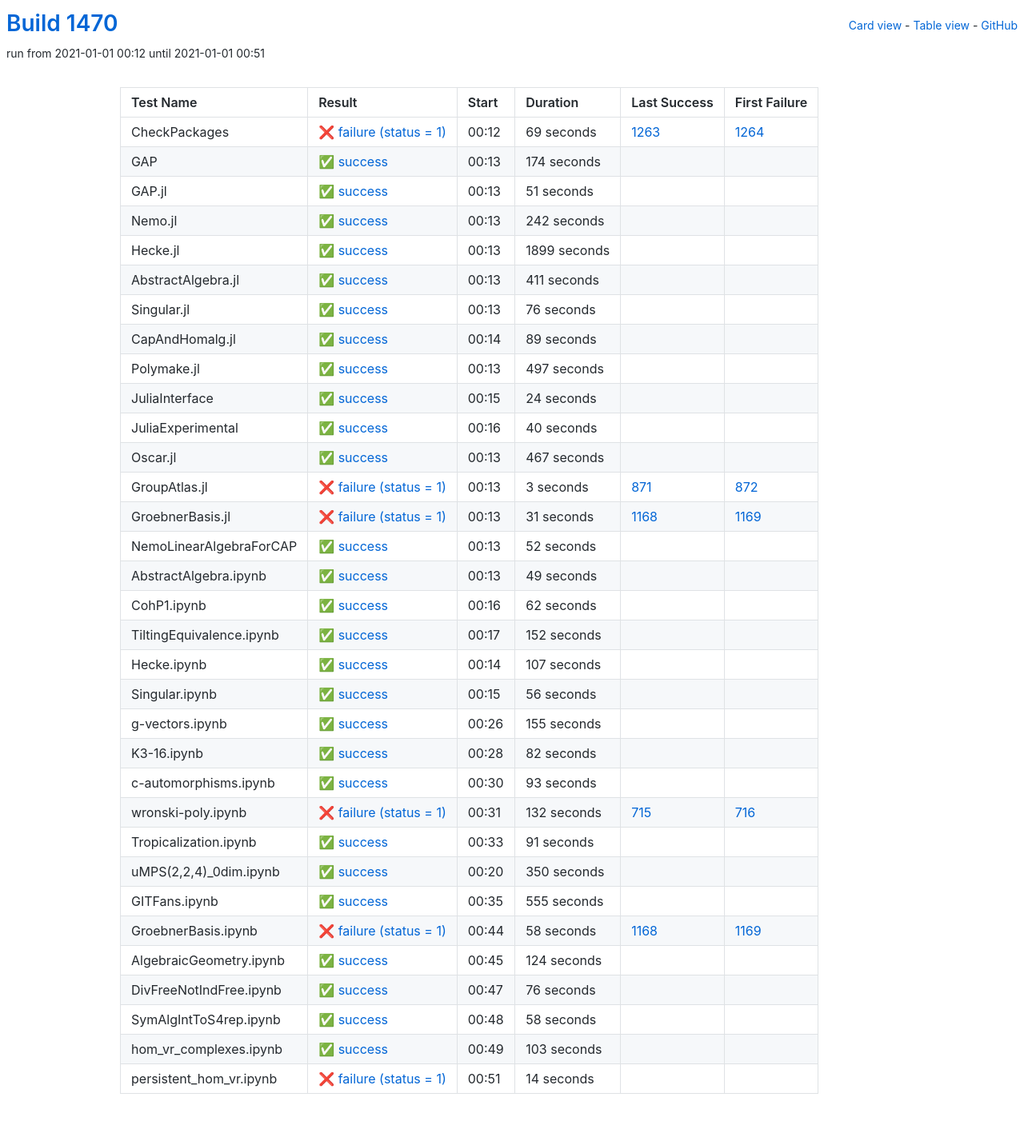
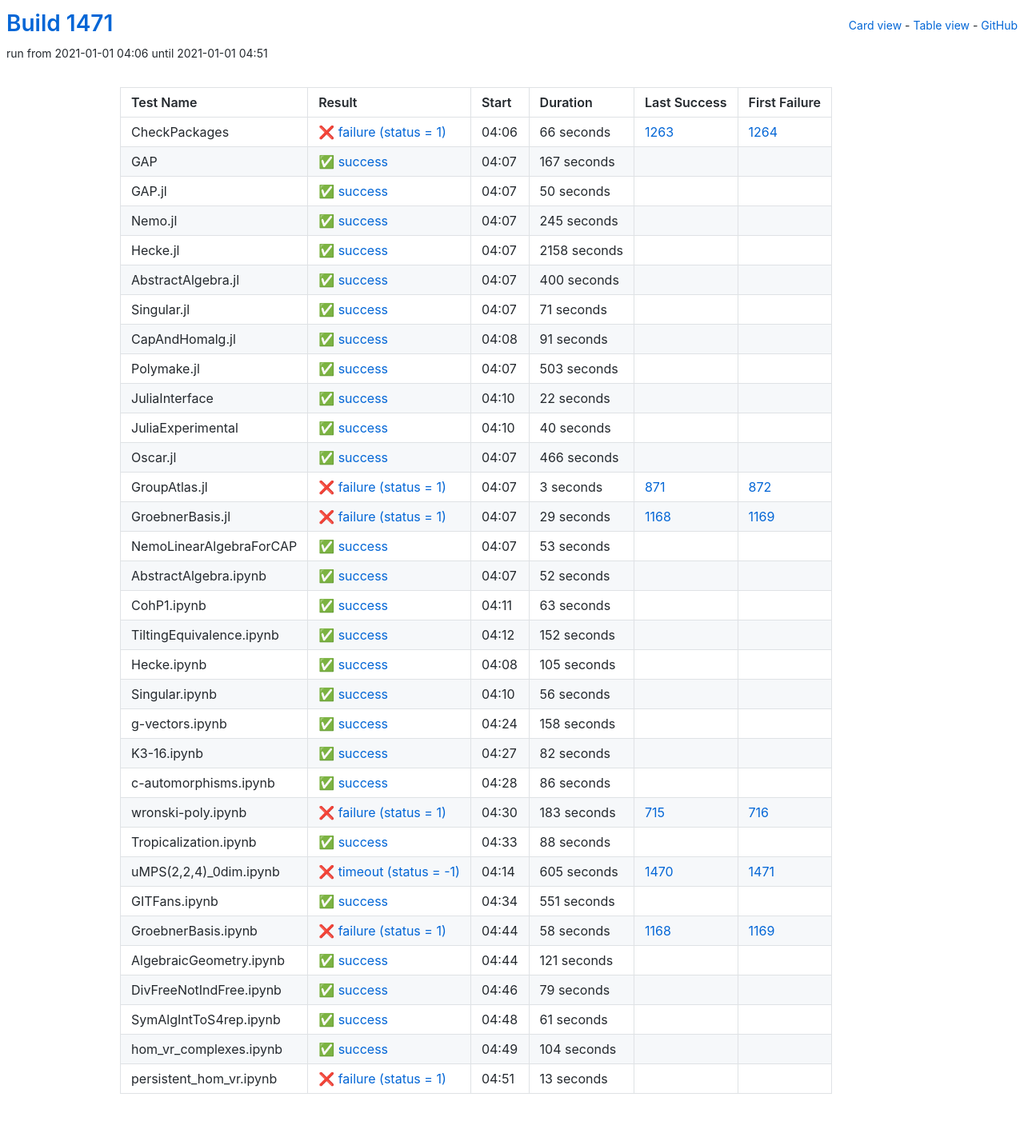
Before and after one commit to oscar-system/oscar-ci-status-stable, a Jekyll site: the page built from table.html, in a window 1280 px wide. Shown: the whole page at 80% size. Built offline with Jekyll 4.4.1, drawn with Linux system fonts in a browser that asks for light colours.

Commit message:
Build #1471

```diff
--- a/_data/ci.yml
+++ b/_data/ci.yml
@@ -1,6 +1,6 @@
 ---
-build: 1470
-build_url: https://oscarci.mathematik.uni-kl.de/job/oscar-stable/1470/
+build: 1471
+build_url: https://oscarci.mathematik.uni-kl.de/job/oscar-stable/1471/
 job: oscar-stable
 organization: oscar-system
 repo: oscar-ci-status-stable
@@ -8,128 +8,128 @@ repourl: https://github.com/oscar-system/oscar-ci-status-stable
 tests:
 - name: CheckPackages
   id: checkpackages
-  log: https://oscarci.mathematik.uni-kl.de/job/oscar-stable/1470/artifact/logs/build-1470/CheckPackages.log
-  start: 2021-01-01 00:12
+  log: https://oscarci.mathematik.uni-kl.de/job/oscar-stable/1471/artifact/logs/build-1471/CheckPackages.log
+  start: 2021-01-01 04:06
   success: false
   exitcode: 1
   status: failure
-  duration: 69
+  duration: 66
   last_success: 1263
   last_success_url: https://oscarci.mathematik.uni-kl.de/job/oscar-stable/1263/
   first_failure: 1264
   first_failure_url: https://oscarci.mathematik.uni-kl.de/job/oscar-stable/1264/
 - name: GAP
   id: gap
-  log: https://oscarci.mathematik.uni-kl.de/job/oscar-stable/1470/artifact/logs/build-1470/GAP.log
-  start: 2021-01-01 00:13
+  log: https://oscarci.mathematik.uni-kl.de/job/oscar-stable/1471/artifact/logs/build-1471/GAP.log
+  start: 2021-01-01 04:07
   success: true
   exitcode: 0
   status: success
-  duration: 174
+  duration: 167
   last_success: false
   last_success_url:
   first_failure: false
   first_failure_url:
 - name: GAP.jl
   id: gap-jl
-  log: https://oscarci.mathematik.uni-kl.de/job/oscar-stable/1470/artifact/logs/build-1470/GAP.jl.log
-  start: 2021-01-01 00:13
+  log: https://oscarci.mathematik.uni-kl.de/job/oscar-stable/1471/artifact/logs/build-1471/GAP.jl.log
+  start: 2021-01-01 04:07
   success: true
   exitcode: 0
   status: success
-  duration: 51
+  duration: 50
   last_success: false
   last_success_url:
   first_failure: false
   first_failure_url:
 - name: Nemo.jl
   id: nemo-jl
-  log: https://oscarci.mathematik.uni-kl.de/job/oscar-stable/1470/artifact/logs/build-1470/Nemo.jl.log
-  start: 2021-01-01 00:13
+  log: https://oscarci.mathematik.uni-kl.de/job/oscar-stable/1471/artifact/logs/build-1471/Nemo.jl.log
+  start: 2021-01-01 04:07
   success: true
   exitcode: 0
   status: success
-  duration: 242
+  duration: 245
   last_success: false
   last_success_url:
   first_failure: false
   first_failure_url:
 - name: Hecke.jl
   id: hecke-jl
-  log: https://oscarci.mathematik.uni-kl.de/job/oscar-stable/1470/artifact/logs/build-1470/Hecke.jl.log
-  start: 2021-01-01 00:13
+  log: https://oscarci.mathematik.uni-kl.de/job/oscar-stable/1471/artifact/logs/build-1471/Hecke.jl.log
+  start: 2021-01-01 04:07
   success: true
   exitcode: 0
   status: success
-  duration: 1899
+  duration: 2158
   last_success: false
   last_success_url:
   first_failure: false
   first_failure_url:
 - name: AbstractAlgebra.jl
   id: abstractalgebra-jl
-  log: https://oscarci.mathematik.uni-kl.de/job/oscar-stable/1470/artifact/logs/build-1470/AbstractAlgebra.jl.log
-  start: 2021-01-01 00:13
+  log: https://oscarci.mathematik.uni-kl.de/job/oscar-stable/1471/artifact/logs/build-1471/AbstractAlgebra.jl.log
+  start: 2021-01-01 04:07
   success: true
   exitcode: 0
   status: success
-  duration: 411
+  duration: 400
   last_success: false
   last_success_url:
   first_failure: false
   first_failure_url:
 - name: Singular.jl
   id: singular-jl
-  log: https://oscarci.mathematik.uni-kl.de/job/oscar-stable/1470/artifact/logs/build-1470/Singular.jl.log
-  start: 2021-01-01 00:13
+  log: https://oscarci.mathematik.uni-kl.de/job/oscar-stable/1471/artifact/logs/build-1471/Singular.jl.log
+  start: 2021-01-01 04:07
   success: true
   exitcode: 0
   status: success
-  duration: 76
+  duration: 71
   last_success: false
   last_success_url:
   first_failure: false
   first_failure_url:
 - name: CapAndHomalg.jl
   id: capandhomalg-jl
-  log: https://oscarci.mathematik.uni-kl.de/job/oscar-stable/1470/artifact/logs/build-1470/CapAndHomalg.jl.log
-  start: 2021-01-01 00:14
+  log: https://oscarci.mathematik.uni-kl.de/job/oscar-stable/1471/artifact/logs/build-1471/CapAndHomalg.jl.log
+  start: 2021-01-01 04:08
   success: true
   exitcode: 0
   status: success
-  duration: 89
+  duration: 91
   last_success: false
   last_success_url:
   first_failure: false
   first_failure_url:
 - name: Polymake.jl
   id: polymake-jl
-  log: https://oscarci.mathematik.uni-kl.de/job/oscar-stable/1470/artifact/logs/build-1470/Polymake.jl.log
-  start: 2021-01-01 00:13
+  log: https://oscarci.mathematik.uni-kl.de/job/oscar-stable/1471/artifact/logs/build-1471/Polymake.jl.log
+  start: 2021-01-01 04:07
   success: true
   exitcode: 0
   status: success
-  duration: 497
+  duration: 503
   last_success: false
   last_success_url:
   first_failure: false
   first_failure_url:
 - name: JuliaInterface
   id: juliainterface
-  log: https://oscarci.mathematik.uni-kl.de/job/oscar-stable/1470/artifact/logs/build-1470/JuliaInterface.log
-  start: 2021-01-01 00:15
+  log: https://oscarci.mathematik.uni-kl.de/job/oscar-stable/1471/artifact/logs/build-1471/JuliaInterface.log
+  start: 2021-01-01 04:10
   success: true
   exitcode: 0
   status: success
-  duration: 24
+  duration: 22
   last_success: false
   last_success_url:
   first_failure: false
   first_failure_url:
 - name: JuliaExperimental
   id: juliaexperimental
-  log: https://oscarci.mathematik.uni-kl.de/job/oscar-stable/1470/artifact/logs/build-1470/JuliaExperimental.log
-  start: 2021-01-01 00:16
+  log: https://oscarci.mathematik.uni-kl.de/job/oscar-stable/1471/artifact/logs/build-1471/JuliaExperimental.log
+  start: 2021-01-01 04:10
   success: true
   exitcode: 0
   status: success
@@ -140,20 +140,20 @@ tests:
   first_failure_url:
 - name: Oscar.jl
   id: oscar-jl
-  log: https://oscarci.mathematik.uni-kl.de/job/oscar-stable/1470/artifact/logs/build-1470/Oscar.jl.log
-  start: 2021-01-01 00:13
+  log: https://oscarci.mathematik.uni-kl.de/job/oscar-stable/1471/artifact/logs/build-1471/Oscar.jl.log
+  start: 2021-01-01 04:07
   success: true
   exitcode: 0
   status: success
-  duration: 467
+  duration: 466
   last_success: false
   last_success_url:
   first_failure: false
   first_failure_url:
 - name: GroupAtlas.jl
   id: groupatlas-jl
-  log: https://oscarci.mathematik.uni-kl.de/job/oscar-stable/1470/artifact/logs/build-1470/GroupAtlas.jl.log
-  start: 2021-01-01 00:13
+  log: https://oscarci.mathematik.uni-kl.de/job/oscar-stable/1471/artifact/logs/build-1471/GroupAtlas.jl.log
+  start: 2021-01-01 04:07
   success: false
   exitcode: 1
   status: failure
@@ -164,20 +164,32 @@ tests:
   first_failure_url: https://oscarci.mathematik.uni-kl.de/job/oscar-stable/872/
 - name: GroebnerBasis.jl
   id: groebnerbasis-jl
-  log: https://oscarci.mathematik.uni-kl.de/job/oscar-stable/1470/artifact/logs/build-1470/GroebnerBasis.jl.log
-  start: 2021-01-01 00:13
+  log: https://oscarci.mathematik.uni-kl.de/job/oscar-stable/1471/artifact/logs/build-1471/GroebnerBasis.jl.log
+  start: 2021-01-01 04:07
   success: false
   exitcode: 1
   status: failure
-  duration: 31
+  duration: 29
   last_success: 1168
   last_success_url: https://oscarci.mathematik.uni-kl.de/job/oscar-stable/1168/
   first_failure: 1169
   first_failure_url: https://oscarci.mathematik.uni-kl.de/job/oscar-stable/1169/
 - name: NemoLinearAlgebraForCAP
   id: nemolinearalgebraforcap
-  log: https://oscarci.mathematik.uni-kl.de/job/oscar-stable/1470/artifact/logs/build-1470/NemoLinearAlgebraForCAP.log
-  start: 2021-01-01 00:13
+  log: https://oscarci.mathematik.uni-kl.de/job/oscar-stable/1471/artifact/logs/build-1471/NemoLinearAlgebraForCAP.log
+  start: 2021-01-01 04:07
+  success: true
+  exitcode: 0
+  status: success
+  duration: 53
+  last_success: false
+  last_success_url:
+  first_failure: false
+  first_failure_url:
+- name: AbstractAlgebra.ipynb
+  id: abstractalgebra-ipynb
+  log: https://oscarci.mathematik.uni-kl.de/job/oscar-stable/1471/artifact/logs/build-1471/AbstractAlgebra.ipynb.log
+  start: 2021-01-01 04:07
   success: true
   exitcode: 0
   status: success
@@ -186,34 +198,22 @@ tests:
   last_success_url:
   first_failure: false
   first_failure_url:
-- name: AbstractAlgebra.ipynb
-  id: abstractalgebra-ipynb
-  log: https://oscarci.mathematik.uni-kl.de/job/oscar-stable/1470/artifact/logs/build-1470/AbstractAlgebra.ipynb.log
-  start: 2021-01-01 00:13
+- name: CohP1.ipynb
+  id: cohp1-ipynb
+  log: https://oscarci.mathematik.uni-kl.de/job/oscar-stable/1471/artifact/logs/build-1471/CohP1.ipynb.log
+  start: 2021-01-01 04:11
   success: true
   exitcode: 0
   status: success
-  duration: 49
-  last_success: false
-  last_success_url:
-  first_failure: false
-  first_failure_url:
-- name: CohP1.ipynb
-  id: cohp1-ipynb
-  log: https://oscarci.mathematik.uni-kl.de/job/oscar-stable/1470/artifact/logs/build-1470/CohP1.ipynb.log
-  start: 2021-01-01 00:16
-  success: true
-  exitcode: 0
-  status: success
-  duration: 62
+  duration: 63
   last_success: false
   last_success_url:
   first_failure: false
   first_failure_url:
 - name: TiltingEquivalence.ipynb
   id: tiltingequivalence-ipynb
-  log: https://oscarci.mathematik.uni-kl.de/job/oscar-stable/1470/artifact/logs/build-1470/TiltingEquivalence.ipynb.log
-  start: 2021-01-01 00:17
+  log: https://oscarci.mathematik.uni-kl.de/job/oscar-stable/1471/artifact/logs/build-1471/TiltingEquivalence.ipynb.log
+  start: 2021-01-01 04:12
   success: true
   exitcode: 0
   status: success
@@ -224,20 +224,20 @@ tests:
   first_failure_url:
 - name: Hecke.ipynb
   id: hecke-ipynb
-  log: https://oscarci.mathematik.uni-kl.de/job/oscar-stable/1470/artifact/logs/build-1470/Hecke.ipynb.log
-  start: 2021-01-01 00:14
+  log: https://oscarci.mathematik.uni-kl.de/job/oscar-stable/1471/artifact/logs/build-1471/Hecke.ipynb.log
+  start: 2021-01-01 04:08
   success: true
   exitcode: 0
   status: success
-  duration: 107
+  duration: 105
   last_success: false
   last_success_url:
   first_failure: false
   first_failure_url:
 - name: Singular.ipynb
   id: singular-ipynb
-  log: https://oscarci.mathematik.uni-kl.de/job/oscar-stable/1470/artifact/logs/build-1470/Singular.ipynb.log
-  start: 2021-01-01 00:15
+  log: https://oscarci.mathematik.uni-kl.de/job/oscar-stable/1471/artifact/logs/build-1471/Singular.ipynb.log
+  start: 2021-01-01 04:10
   success: true
   exitcode: 0
   status: success
@@ -248,20 +248,20 @@ tests:
   first_failure_url:
 - name: g-vectors.ipynb
   id: g-vectors-ipynb
-  log: https://oscarci.mathematik.uni-kl.de/job/oscar-stable/1470/artifact/logs/build-1470/g-vectors.ipynb.log
-  start: 2021-01-01 00:26
+  log: https://oscarci.mathematik.uni-kl.de/job/oscar-stable/1471/artifact/logs/build-1471/g-vectors.ipynb.log
+  start: 2021-01-01 04:24
   success: true
   exitcode: 0
   status: success
-  duration: 155
+  duration: 158
   last_success: false
   last_success_url:
   first_failure: false
   first_failure_url:
 - name: K3-16.ipynb
   id: k3-16-ipynb
-  log: https://oscarci.mathematik.uni-kl.de/job/oscar-stable/1470/artifact/logs/build-1470/K3-16.ipynb.log
-  start: 2021-01-01 00:28
+  log: https://oscarci.mathematik.uni-kl.de/job/oscar-stable/1471/artifact/logs/build-1471/K3-16.ipynb.log
+  start: 2021-01-01 04:27
   success: true
   exitcode: 0
   status: success
@@ -272,68 +272,68 @@ tests:
   first_failure_url:
 - name: c-automorphisms.ipynb
   id: c-automorphisms-ipynb
-  log: https://oscarci.mathematik.uni-kl.de/job/oscar-stable/1470/artifact/logs/build-1470/c-automorphisms.ipynb.log
-  start: 2021-01-01 00:30
+  log: https://oscarci.mathematik.uni-kl.de/job/oscar-stable/1471/artifact/logs/build-1471/c-automorphisms.ipynb.log
+  start: 2021-01-01 04:28
   success: true
   exitcode: 0
   status: success
-  duration: 93
+  duration: 86
   last_success: false
   last_success_url:
   first_failure: false
   first_failure_url:
 - name: wronski-poly.ipynb
   id: wronski-poly-ipynb
-  log: https://oscarci.mathematik.uni-kl.de/job/oscar-stable/1470/artifact/logs/build-1470/wronski-poly.ipynb.log
-  start: 2021-01-01 00:31
+  log: https://oscarci.mathematik.uni-kl.de/job/oscar-stable/1471/artifact/logs/build-1471/wronski-poly.ipynb.log
+  start: 2021-01-01 04:30
   success: false
   exitcode: 1
   status: failure
-  duration: 132
+  duration: 183
   last_success: 715
   last_success_url: https://oscarci.mathematik.uni-kl.de/job/oscar-stable/715/
   first_failure: 716
   first_failure_url: https://oscarci.mathematik.uni-kl.de/job/oscar-stable/716/
 - name: Tropicalization.ipynb
   id: tropicalization-ipynb
-  log: https://oscarci.mathematik.uni-kl.de/job/oscar-stable/1470/artifact/logs/build-1470/Tropicalization.ipynb.log
-  start: 2021-01-01 00:33
+  log: https://oscarci.mathematik.uni-kl.de/job/oscar-stable/1471/artifact/logs/build-1471/Tropicalization.ipynb.log
+  start: 2021-01-01 04:33
   success: true
   exitcode: 0
   status: success
-  duration: 91
+  duration: 88
   last_success: false
   last_success_url:
   first_failure: false
   first_failure_url:
 - name: uMPS(2,2,4)_0dim.ipynb
   id: umps-2-2-4-0dim-ipynb
-  log: https://oscarci.mathematik.uni-kl.de/job/oscar-stable/1470/artifact/logs/build-1470/uMPS-2-2-4-_0dim.ipynb.log
-  start: 2021-01-01 00:20
+  log: https://oscarci.mathematik.uni-kl.de/job/oscar-stable/1471/artifact/logs/build-1471/uMPS-2-2-4-_0dim.ipynb.log
+  start: 2021-01-01 04:14
+  success: false
+  exitcode: -1
+  status: timeout
+  duration: 605
+  last_success: 1470
+  last_success_url: https://oscarci.mathematik.uni-kl.de/job/oscar-stable/1470/
+  first_failure: 1471
+  first_failure_url: https://oscarci.mathematik.uni-kl.de/job/oscar-stable/1471/
+- name: GITFans.ipynb
+  id: gitfans-ipynb
+  log: https://oscarci.mathematik.uni-kl.de/job/oscar-stable/1471/artifact/logs/build-1471/GITFans.ipynb.log
+  start: 2021-01-01 04:34
   success: true
   exitcode: 0
   status: success
-  duration: 350
-  last_success: false
-  last_success_url:
-  first_failure: false
-  first_failure_url:
-- name: GITFans.ipynb
-  id: gitfans-ipynb
-  log: https://oscarci.mathematik.uni-kl.de/job/oscar-stable/1470/artifact/logs/build-1470/GITFans.ipynb.log
-  start: 2021-01-01 00:35
-  success: true
-  exitcode: 0
-  status: success
-  duration: 555
+  duration: 551
   last_success: false
   last_success_url:
   first_failure: false
   first_failure_url:
 - name: GroebnerBasis.ipynb
   id: groebnerbasis-ipynb
-  log: https://oscarci.mathematik.uni-kl.de/job/oscar-stable/1470/artifact/logs/build-1470/GroebnerBasis.ipynb.log
-  start: 2021-01-01 00:44
+  log: https://oscarci.mathematik.uni-kl.de/job/oscar-stable/1471/artifact/logs/build-1471/GroebnerBasis.ipynb.log
+  start: 2021-01-01 04:44
   success: false
   exitcode: 1
   status: failure
@@ -344,60 +344,60 @@ tests:
   first_failure_url: https://oscarci.mathematik.uni-kl.de/job/oscar-stable/1169/
 - name: AlgebraicGeometry.ipynb
   id: algebraicgeometry-ipynb
-  log: https://oscarci.mathematik.uni-kl.de/job/oscar-stable/1470/artifact/logs/build-1470/AlgebraicGeometry.ipynb.log
-  start: 2021-01-01 00:45
+  log: https://oscarci.mathematik.uni-kl.de/job/oscar-stable/1471/artifact/logs/build-1471/AlgebraicGeometry.ipynb.log
+  start: 2021-01-01 04:44
   success: true
   exitcode: 0
   status: success
-  duration: 124
+  duration: 121
   last_success: false
   last_success_url:
   first_failure: false
   first_failure_url:
 - name: DivFreeNotIndFree.ipynb
   id: divfreenotindfree-ipynb
-  log: https://oscarci.mathematik.uni-kl.de/job/oscar-stable/1470/artifact/logs/build-1470/DivFreeNotIndFree.ipynb.log
-  start: 2021-01-01 00:47
+  log: https://oscarci.mathematik.uni-kl.de/job/oscar-stable/1471/artifact/logs/build-1471/DivFreeNotIndFree.ipynb.log
+  start: 2021-01-01 04:46
   success: true
   exitcode: 0
   status: success
-  duration: 76
+  duration: 79
   last_success: false
   last_success_url:
   first_failure: false
   first_failure_url:
 - name: SymAlgIntToS4rep.ipynb
   id: symalginttos4rep-ipynb
-  log: https://oscarci.mathematik.uni-kl.de/job/oscar-stable/1470/artifact/logs/build-1470/SymAlgIntToS4rep.ipynb.log
-  start: 2021-01-01 00:48
+  log: https://oscarci.mathematik.uni-kl.de/job/oscar-stable/1471/artifact/logs/build-1471/SymAlgIntToS4rep.ipynb.log
+  start: 2021-01-01 04:48
   success: true
   exitcode: 0
   status: success
-  duration: 58
+  duration: 61
   last_success: false
   last_success_url:
   first_failure: false
   first_failure_url:
 - name: hom_vr_complexes.ipynb
   id: hom-vr-complexes-ipynb
-  log: https://oscarci.mathematik.uni-kl.de/job/oscar-stable/1470/artifact/logs/build-1470/hom_vr_complexes.ipynb.log
-  start: 2021-01-01 00:49
+  log: https://oscarci.mathematik.uni-kl.de/job/oscar-stable/1471/artifact/logs/build-1471/hom_vr_complexes.ipynb.log
+  start: 2021-01-01 04:49
   success: true
   exitcode: 0
   status: success
-  duration: 103
+  duration: 104
   last_success: false
   last_success_url:
   first_failure: false
   first_failure_url:
 - name: persistent_hom_vr.ipynb
   id: persistent-hom-vr-ipynb
-  log: https://oscarci.mathematik.uni-kl.de/job/oscar-stable/1470/artifact/logs/build-1470/persistent_hom_vr.ipynb.log
-  start: 2021-01-01 00:51
+  log: https://oscarci.mathematik.uni-kl.de/job/oscar-stable/1471/artifact/logs/build-1471/persistent_hom_vr.ipynb.log
+  start: 2021-01-01 04:51
   success: false
   exitcode: 1
   status: failure
-  duration: 14
+  duration: 13
   last_success: false
   last_success_url:
   first_failure: false
```
Also changed, not shown: README.md.
